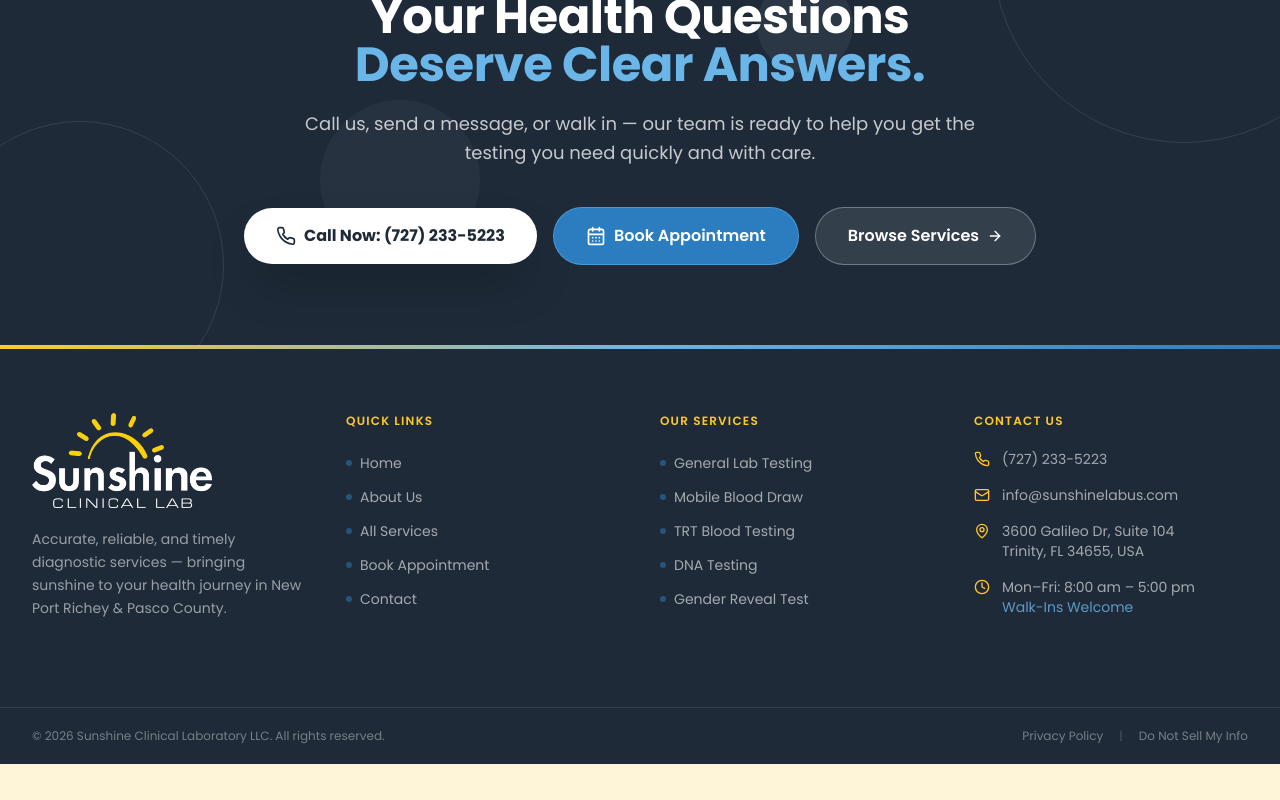
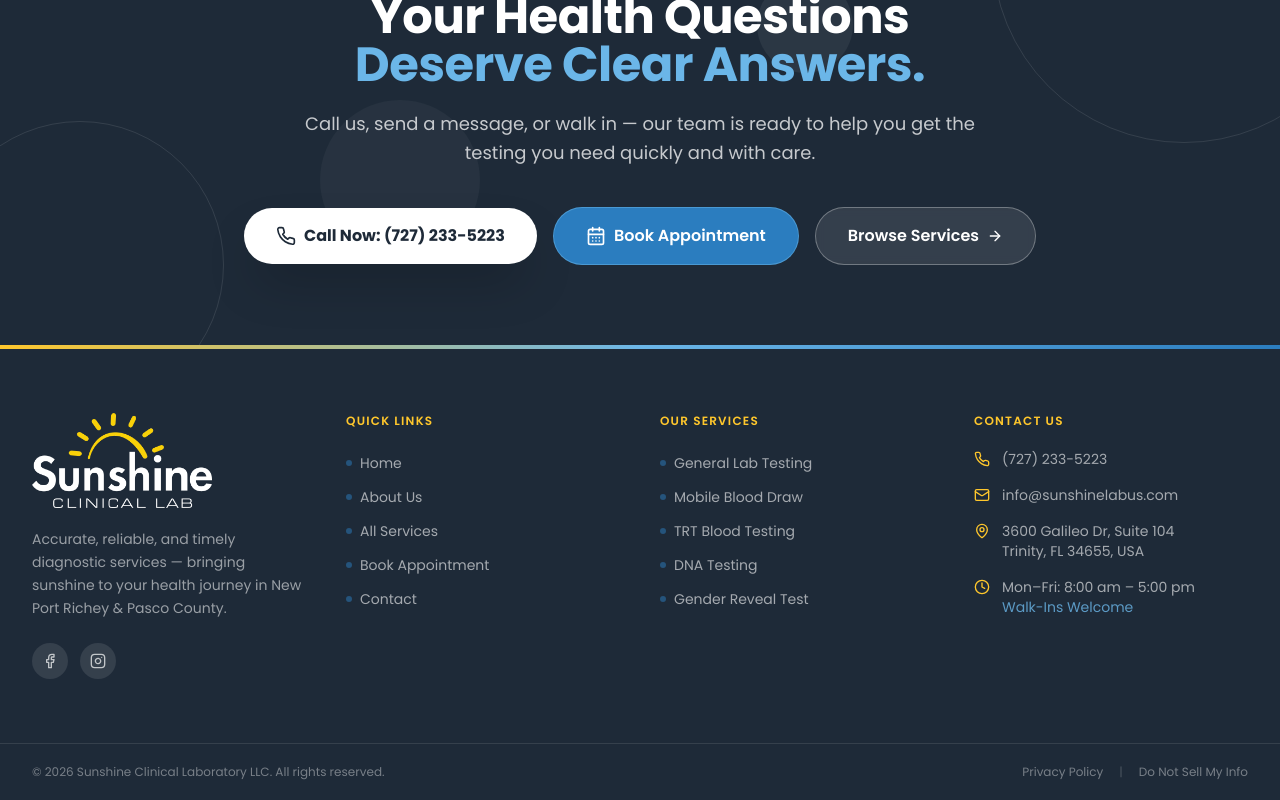
Before and after one commit to Echo5Digital/Sunshinelabus, a Next.js app in the folder frontend/: page /contact in a window 1280 px wide. Shown: the part 2451-3251 px from the top of the page. Before the commit the page ends 3215 px from the top, so only its background shows below. Built offline with nearby package versions, Linux system fonts and the light colour scheme; no server answers.

Commit message:
feat(frontend): add social media links to footer

```diff
--- a/frontend/components/Footer.jsx
+++ b/frontend/components/Footer.jsx
@@ -1,6 +1,11 @@
 import Link from 'next/link';
 import Image from 'next/image';
-import { Phone, Mail, MapPin, Clock } from 'lucide-react';
+import { Phone, Mail, MapPin, Clock, Facebook, Instagram } from 'lucide-react';
+
+const socialLinks = [
+  { label: 'Facebook', href: 'https://www.facebook.com/profile.php?id=61569740364739', Icon: Facebook },
+  { label: 'Instagram', href: 'https://www.instagram.com/sunshinelabfl', Icon: Instagram },
+];
 
 const quickLinks = [
   { label: 'Home', href: '/' },
@@ -40,6 +45,20 @@ export default function Footer() {
             <p className="text-white/55 text-sm leading-relaxed mb-6">
               Accurate, reliable, and timely diagnostic services — bringing sunshine to your health journey in New Port Richey&nbsp;&amp;&nbsp;Pasco County.
             </p>
+            <div className="flex items-center gap-3">
+              {socialLinks.map(({ label, href, Icon }) => (
+                <a
+                  key={label}
+                  href={href}
+                  target="_blank"
+                  rel="noopener noreferrer"
+                  aria-label={label}
+                  className="w-9 h-9 rounded-full bg-white/10 flex items-center justify-center text-white/70 hover:bg-sunshine-yellow hover:text-sunshine-dark transition-colors duration-200"
+                >
+                  <Icon className="w-4 h-4" aria-hidden="true" />
+                </a>
+              ))}
+            </div>
           </div>
 
           {/* Column 1: Quick Links */}
```
